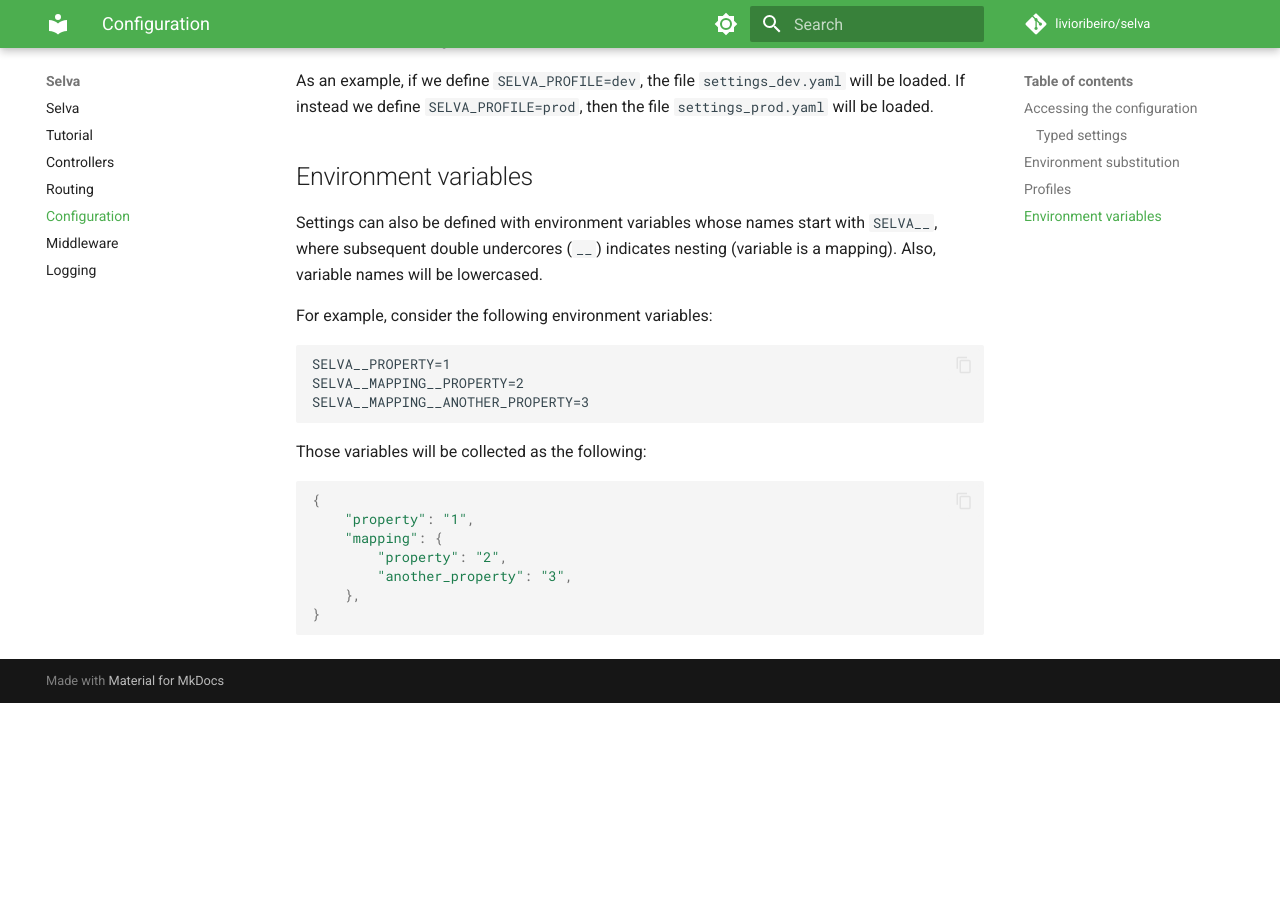
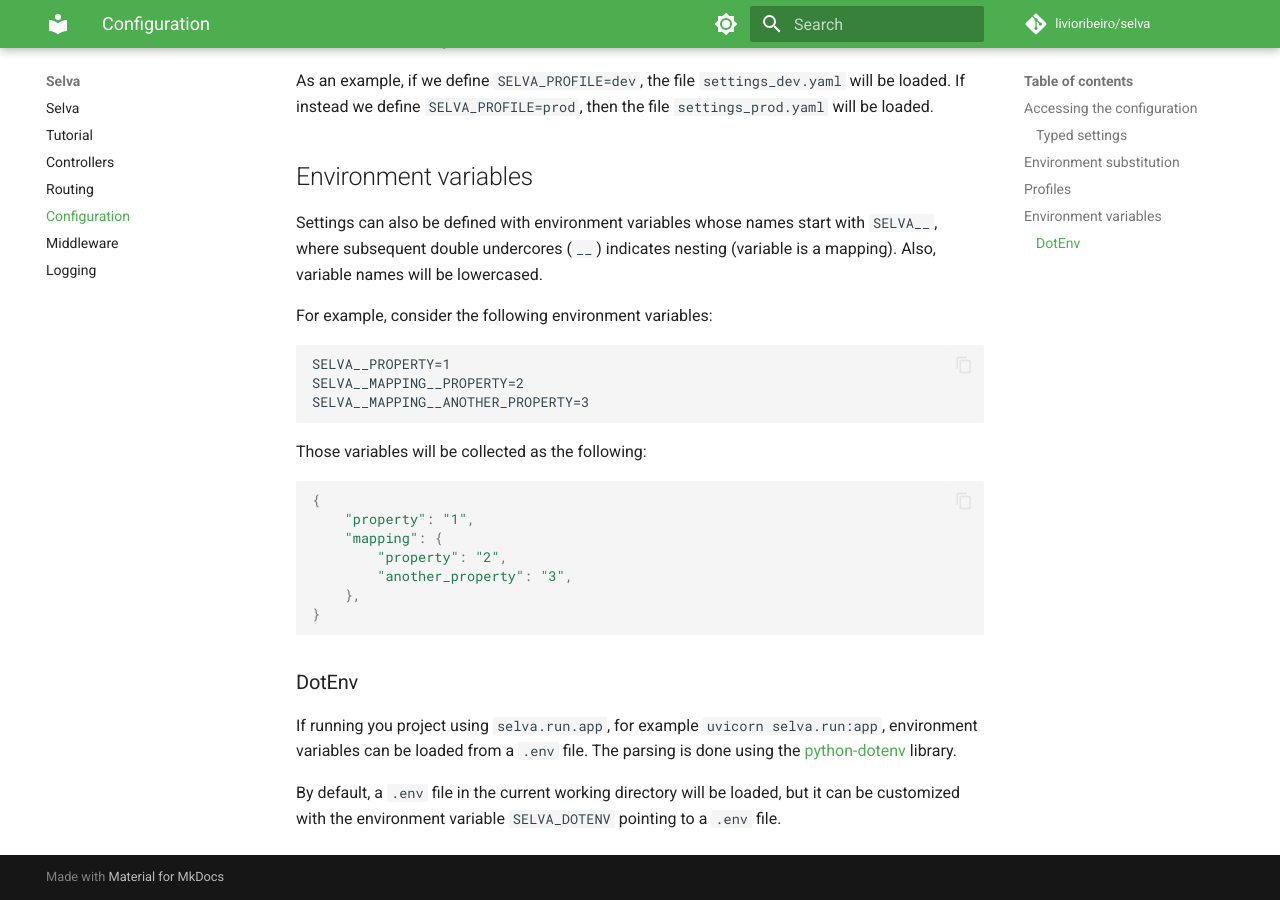
Before and after one commit to livioribeiro/selva, an MkDocs documentation site: the page built from docs/configuration.md, in a window 1280 px wide and 900 px high, scrolled down 1837 px. Built offline with MkDocs 1.6.1 and Material for MkDocs 9.7.7, drawn with Linux system fonts in a browser that asks for light colours; comment, search, counter and statistics services are not loaded; before the commit the page ends 2540 px from its top, so only the background shows below that.

Commit message:
add dotenv support

````diff
--- a/docs/configuration.md
+++ b/docs/configuration.md
@@ -123,3 +123,12 @@ Those variables will be collected as the following:
     },
 }
 ```
+
+### DotEnv
+
+If running you project using `selva.run.app`, for example `uvicorn selva.run:app`,
+environment variables can be loaded from a `.env` file. The parsing is done using
+the [python-dotenv](https://pypi.org/project/python-dotenv/) library.
+
+By default, a `.env` file in the current working directory will be loaded, but it
+can be customized with the environment variable `SELVA_DOTENV` pointing to a `.env` file.
--- a/pyproject.toml
+++ b/pyproject.toml
@@ -32,6 +32,7 @@ asgikit = "^0.5"
 pydantic = "^2.4"
 loguru = "^0.7"
 strictyaml = "^1.7"
+python-dotenv = "^1.0.0"
 
 [tool.poetry.group.dev]
 optional = true
````
Also changed, not shown: 2 other files.
